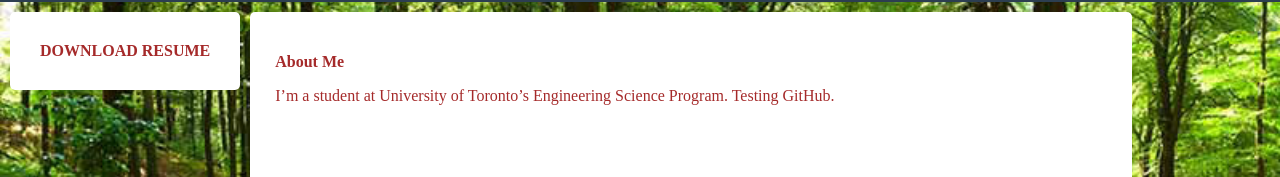
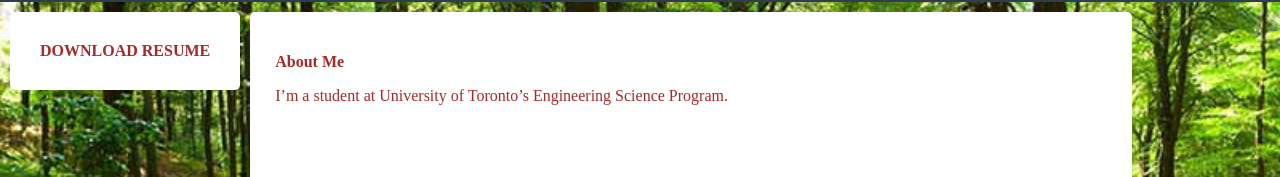
Before and after one commit to akelman/akelman.github.io, a plain HTML site: page index.html in a window 1280 px wide. Shown: the part 148-325 px from the top of the page. Drawn offline with Linux system fonts and the light colour scheme.

Commit message:
Revert "Merge branch 'Version-1.1'"
This reverts commit 3f53d82011abb254ae40d4a44542b0977b60e5ae, reversing
changes made to 9194ac27f18f2af764247642fcc1a7e301a07d9c.

```diff
--- a/index.html
+++ b/index.html
@@ -19,7 +19,7 @@
 	<div id="about">
 		<p><strong>About Me</strong></p>
 
-		<p>I&rsquo;m a student at University of Toronto&rsquo;s Engineering Science Program. Testing GitHub.
+		<p>I&rsquo;m a student at University of Toronto&rsquo;s Engineering Science Program.
 		</p>
 	</div>
 
```
